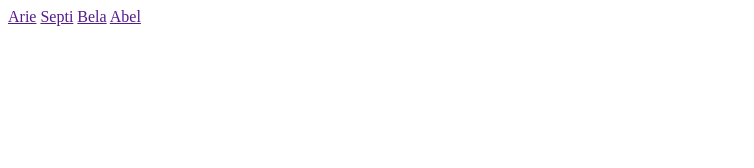
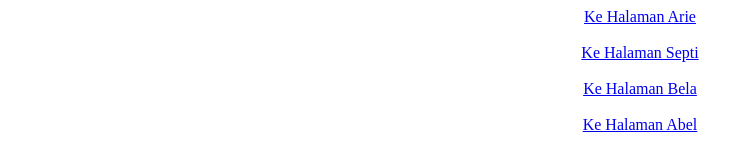
Before and after one commit to Arie147/HTML_Kelompok_2, a plain HTML site: page index.html in a window 1280 px wide. Shown: the whole page, without its empty margins (0-754 px from the left). Drawn offline with Linux system fonts and the light colour scheme.

Commit message:
Edit index.html

```diff
--- a/index.html
+++ b/index.html
@@ -6,9 +6,14 @@
   <title>Kelompok 2</title>
 </head>
 <body>
-  <a href="">Arie</a>
-  <a href="">Septi</a>
-  <a href="">Bela</a>
-  <a href="">Abel</a>
+<center>
+  <a href="arie.html">Ke Halaman Arie</a>
+  <br><br>
+  <a href="septi.html">Ke Halaman Septi</a>
+  <br><br>
+  <a href="bela.html">Ke Halaman Bela</a>
+  <br><br>
+  <a href="abel.html">Ke Halaman Abel</a>
+</center>
 </body>
 </html>
```
